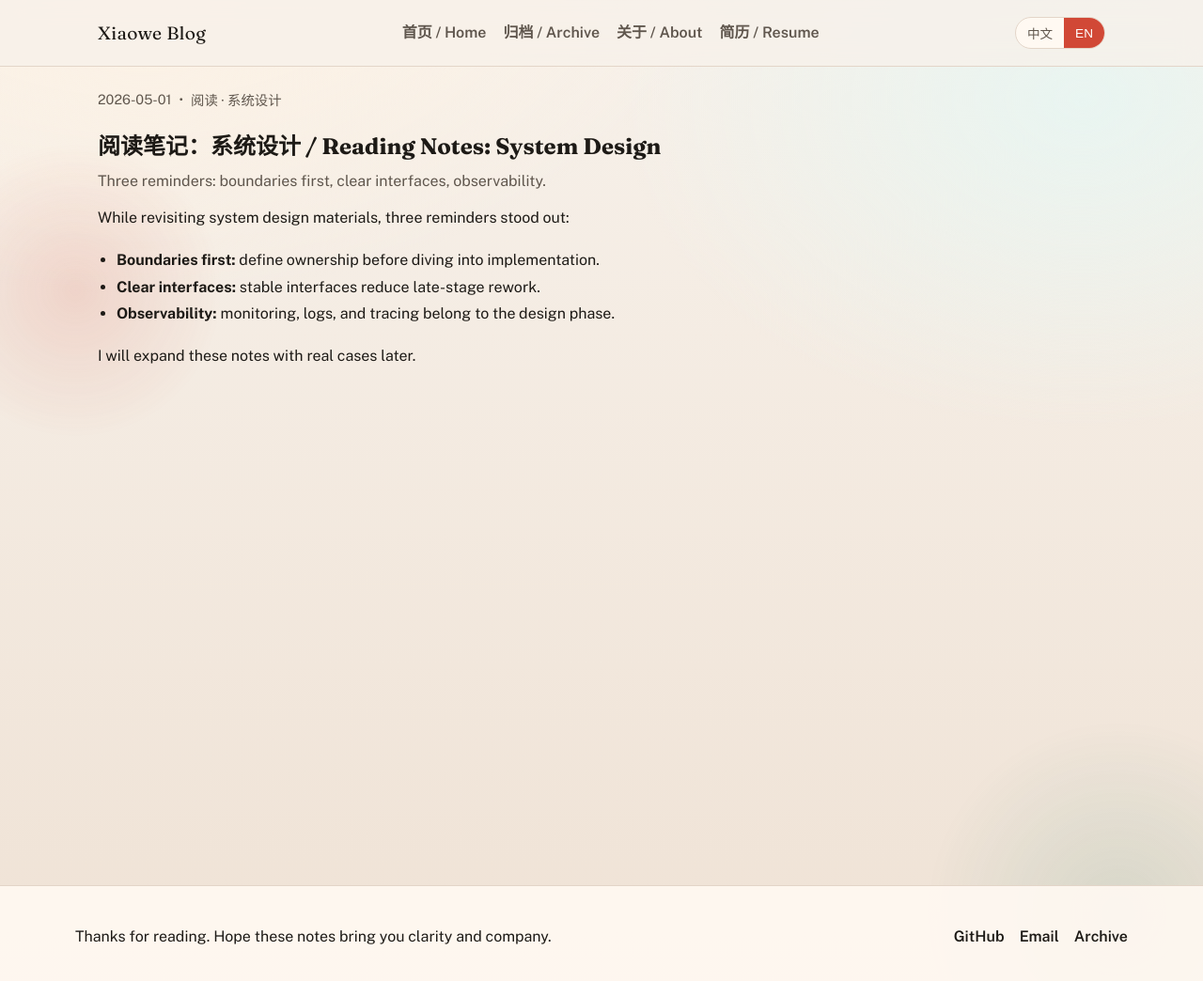
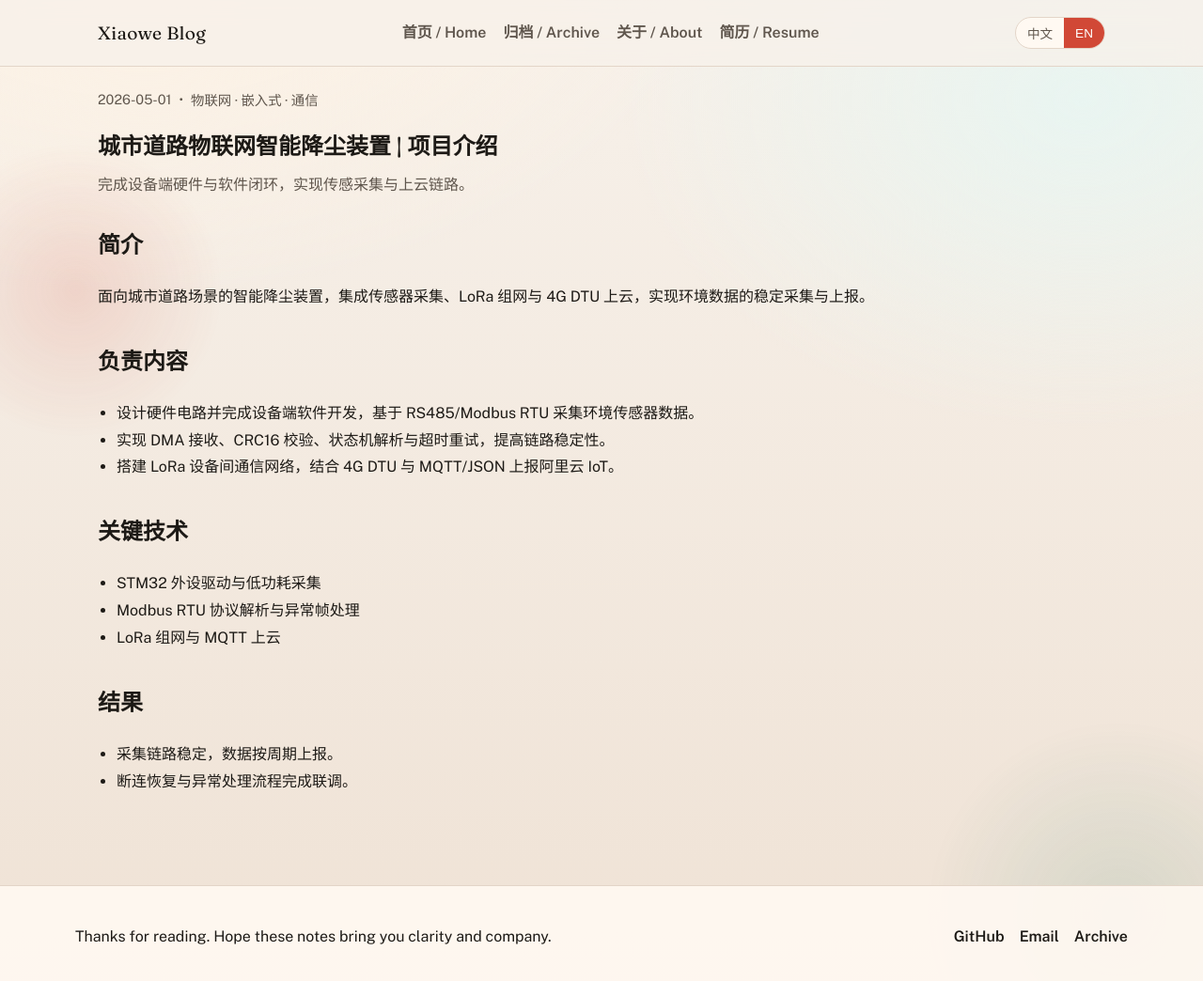
Before and after one commit to xiaowe3/xiaowe3.github.io, a Jekyll site: the page built from _posts/2026-05-01-reading-notes-system-design.md, in a window 1280 px wide and 1062 px high. Shown: the top 1044 px of the window at 94% size. Built offline with Jekyll 4.4.1, drawn with Linux system fonts in a browser that asks for light colours.

Commit message:
replace posts with project introductions

```diff
--- a/_posts/2026-05-01-reading-notes-system-design.md
+++ b/_posts/2026-05-01-reading-notes-system-design.md
@@ -1,27 +1,28 @@
 ---
-title: "阅读笔记：系统设计 / Reading Notes: System Design"
+title: "城市道路物联网智能降尘装置 | 项目介绍"
 date: 2026-05-01
-summary_zh: "三条提醒：边界先行、清晰接口、可观测性。"
-summary_en: "Three reminders: boundaries first, clear interfaces, observability."
-tags: [阅读, 系统设计]
+summary_zh: "完成设备端硬件与软件闭环，实现传感采集与上云链路。"
+summary_en: "完成设备端硬件与软件闭环，实现传感采集与上云链路。"
+tags: [物联网, 嵌入式, 通信]
 ---
 
-<div data-lang="zh">
-  <p>最近重读系统设计相关资料，留下三条提醒：</p>
-  <ul>
-    <li><strong>边界先行：</strong>先定义系统边界和责任，再讨论实现细节。</li>
-    <li><strong>接口清晰：</strong>越早定义稳定的接口，越能减少后期返工。</li>
-    <li><strong>可观测性：</strong>监控、日志和追踪不是“最后补上”，而是设计的一部分。</li>
-  </ul>
-  <p>这些笔记会在后续的案例中继续展开。</p>
-</div>
+## 简介
 
-<div data-lang="en">
-  <p>While revisiting system design materials, three reminders stood out:</p>
-  <ul>
-    <li><strong>Boundaries first:</strong> define ownership before diving into implementation.</li>
-    <li><strong>Clear interfaces:</strong> stable interfaces reduce late-stage rework.</li>
-    <li><strong>Observability:</strong> monitoring, logs, and tracing belong to the design phase.</li>
-  </ul>
-  <p>I will expand these notes with real cases later.</p>
-</div>
+面向城市道路场景的智能降尘装置，集成传感器采集、LoRa 组网与 4G DTU 上云，实现环境数据的稳定采集与上报。
+
+## 负责内容
+
+- 设计硬件电路并完成设备端软件开发，基于 RS485/Modbus RTU 采集环境传感器数据。
+- 实现 DMA 接收、CRC16 校验、状态机解析与超时重试，提高链路稳定性。
+- 搭建 LoRa 设备间通信网络，结合 4G DTU 与 MQTT/JSON 上报阿里云 IoT。
+
+## 关键技术
+
+- STM32 外设驱动与低功耗采集
+- Modbus RTU 协议解析与异常帧处理
+- LoRa 组网与 MQTT 上云
+
+## 结果
+
+- 采集链路稳定，数据按周期上报。
+- 断连恢复与异常处理流程完成联调。
```
Also changed, not shown: _posts/2026-05-12-creative-rhythm.md (+23 -22 lines), _posts/2026-05-17-welcome.md (+24 -14 lines).
